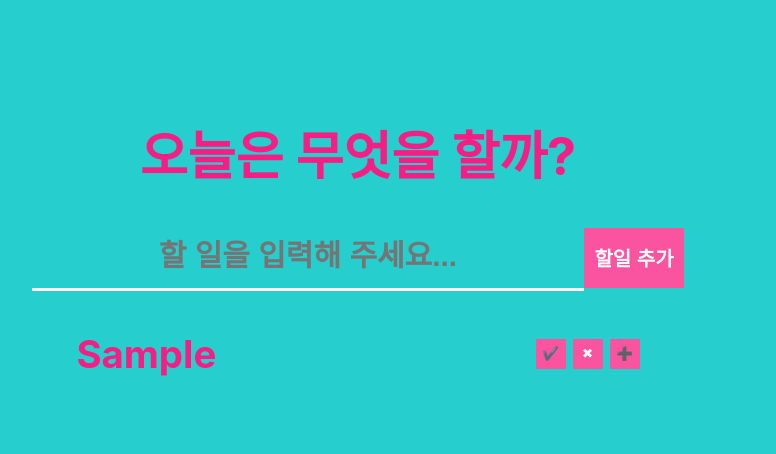
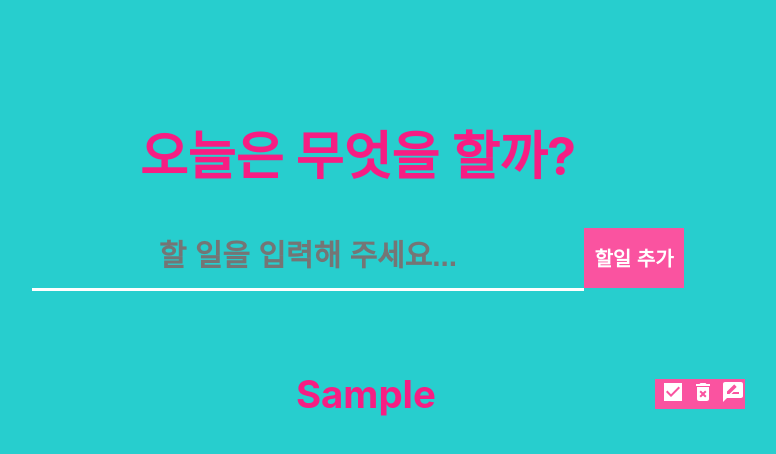
Before and after one commit to lhk3337/todolist, a React (Create React App) app: page / in a window 1280 px wide. Both pictures are taken after typing "Sample" into the empty fields and a click on the button "할일 추가". Shown: the top 454 px of the page, without its empty margins (282-1058 px from the left). Built offline with nearby package versions, Linux system fonts and the light colour scheme.

Commit message:
edit todo

```diff
--- a/src/App.css
+++ b/src/App.css
@@ -10,7 +10,7 @@ body {
   font-size: calc(10px + 2vmin);
   color: #f71d83;
 }
-input {
+.todoinput {
   outline: none;
   width: 40vw;
   height: 2.1em;
@@ -39,21 +39,32 @@ input {
 
 ul {
   padding: 0;
-  margin-top: 5vh;
+  margin-top: 10vh;
   width: 44vw;
 
   text-align: center;
 }
 .listContainer {
   display: flex;
-  justify-content: space-between;
+  justify-content: space-around;
   align-items: center;
 }
 
 li {
   list-style: none;
+}
+
+.listInput {
+  list-style: none;
   font-weight: bold;
   font-size: 3vw;
+  color: #f71d83;
+  border: none;
+  outline: none;
+  text-align: center;
+  padding: 0;
+  background-color: transparent;
+  border-bottom: 3px solid white;
 }
 .btnContainer {
   display: flex;
@@ -71,6 +82,16 @@ li {
 .complete {
   text-decoration-style: solid;
   text-decoration-line: line-through;
-  text-decoration-color: #ff6c6c;
-  opacity: 0.6;
+  text-decoration-color: #f71d83;
 }
+.listText {
+  font-size: 3vw;
+  width: 579px;
+  color: #f71d83;
+  font-weight: bold;
+  margin: 0;
+  overflow: hidden;
+  text-overflow: ellipsis;
+  padding: 0;
+  white-space: nowrap;
+}
--- a/src/Components/TodoForm.js
+++ b/src/Components/TodoForm.js
@@ -2,13 +2,16 @@ import React, { useState, useRef, useEffect } from "react";
 const Todo = ({ setTodos, todos }) => {
   const [input, setInput] = useState("");
   const inputRef = useRef(null);
+
   const inputRefFocus = () => {
     inputRef.current.focus();
   };
+
   const onChange = (e) => {
     const { value } = e.target;
     setInput(value);
   };
+
   const onClickBtn = () => {
     if (!input) {
       inputRefFocus();
@@ -23,6 +26,7 @@ const Todo = ({ setTodos, todos }) => {
   const onSubmit = (e) => {
     e.preventDefault();
   };
+
   useEffect(() => {
     inputRefFocus();
   }, []);
@@ -30,7 +34,13 @@ const Todo = ({ setTodos, todos }) => {
   return (
     <div>
       <form onSubmit={onSubmit}>
-        <input value={input} onChange={onChange} ref={inputRef} placeholder="할 일을 입력해 주세요..." />
+        <input
+          className="todoinput"
+          value={input}
+          onChange={onChange}
+          ref={inputRef}
+          placeholder="할 일을 입력해 주세요..."
+        />
         <button type="submit" className="todoBtn" onClick={onClickBtn}>
           할일 추가
         </button>
--- a/src/Components/TodoList.js
+++ b/src/Components/TodoList.js
@@ -1,18 +1,64 @@
-import React from "react";
+import React, { useRef } from "react";
+import CheckBoxSharpIcon from "@mui/icons-material/CheckBoxSharp";
+import RateReviewIcon from "@mui/icons-material/RateReview";
+import DeleteForeverIcon from "@mui/icons-material/DeleteForever";
+const TodoList = ({ todos, setTodos }) => {
+  const editInputRef = useRef(null);
 
-const TodoList = ({ todos, setTodos }) => {
+  const inputBlankCheck = (id) => {
+    setTodos(
+      todos.map((item) => {
+        if (item.id === id) {
+          item.isEdit = !item.isEdit;
+        }
+        return item;
+      })
+    );
+    // if (todos.map((items) => items.data !== "")) {
+    //   setTodos(todos.filter((task) => task.id !== id));
+    // }
+  };
+
   const delBtn = (id) => {
     setTodos(todos.filter((task) => task.id !== id));
   };
+
   const completeBtn = (id) => {
     setTodos(
       todos.map((item) => {
         if (item.id === id) {
-          item.isComplete = !item.isComplete;
+          item.isComplete = !item.isComplete; //todos에 isComplete 객체 추가
         }
         return item;
       })
     );
+  };
+
+  const editBtn = (id) => {
+    todos.map((item) => {
+      // console.log(item.isComplete);
+      if (!item.isComplete) {
+        inputBlankCheck(id);
+      }
+      return item;
+    });
+  };
+
+  const onChange = (event, id) => {
+    setTodos(
+      todos.map((item) => {
+        if (item.id === id) {
+          item.data = event.target.value;
+        }
+        return item;
+      })
+    );
+  };
+
+  const pressEnterKey = (event, id) => {
+    if (event.charCode === 13) {
+      inputBlankCheck(id);
+    }
   };
 
   return (
@@ -21,15 +67,32 @@ const TodoList = ({ todos, setTodos }) => {
         .filter((itemfilter) => itemfilter !== "")
         .map((item) => (
           <div key={item.id} className="listContainer">
-            <li className={`${item.isComplete ? "complete" : ""}`}>{item.data}</li>
+            <li>
+              {item.isEdit ? (
+                <input
+                  className="listInput"
+                  type="text"
+                  defaultValue={item.data}
+                  onKeyPress={(event) => pressEnterKey(event, item.id)}
+                  ref={editInputRef}
+                  autoFocus="autofocus"
+                  onChange={(event) => onChange(event, item.id)}
+                />
+              ) : (
+                <div className={`listText ${item.isComplete ? "complete" : ""}`}>{item.data}</div>
+              )}
+            </li>
+
             <div className="btnContainer">
               <button className="btn" onClick={() => completeBtn(item.id)}>
-                ✔️
+                <CheckBoxSharpIcon />
               </button>
               <button className="btn" onClick={() => delBtn(item.id)}>
-                ✖︎
+                <DeleteForeverIcon />
               </button>
-              <button className="btn addBtn">➕</button>
+              <button className="btn addBtn" onClick={() => editBtn(item.id)}>
+                <RateReviewIcon />
+              </button>
             </div>
           </div>
         ))}
```
